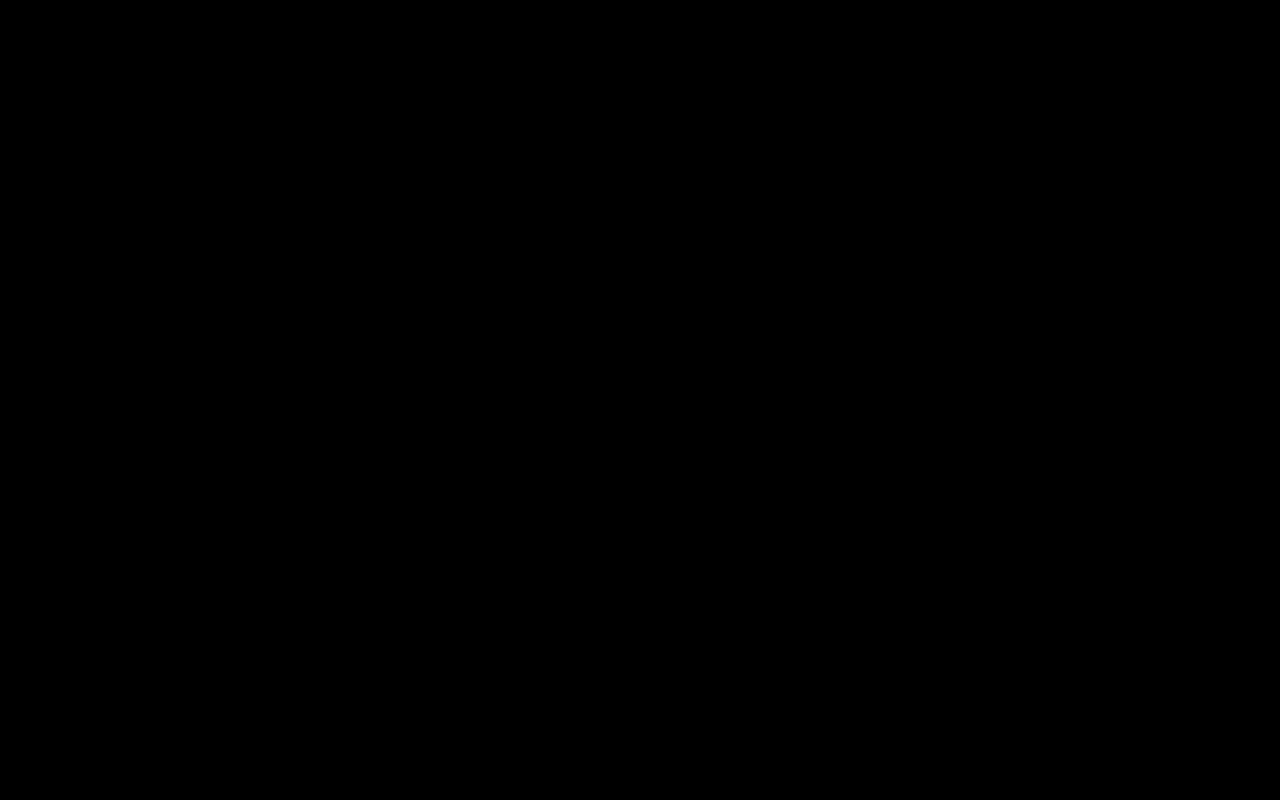
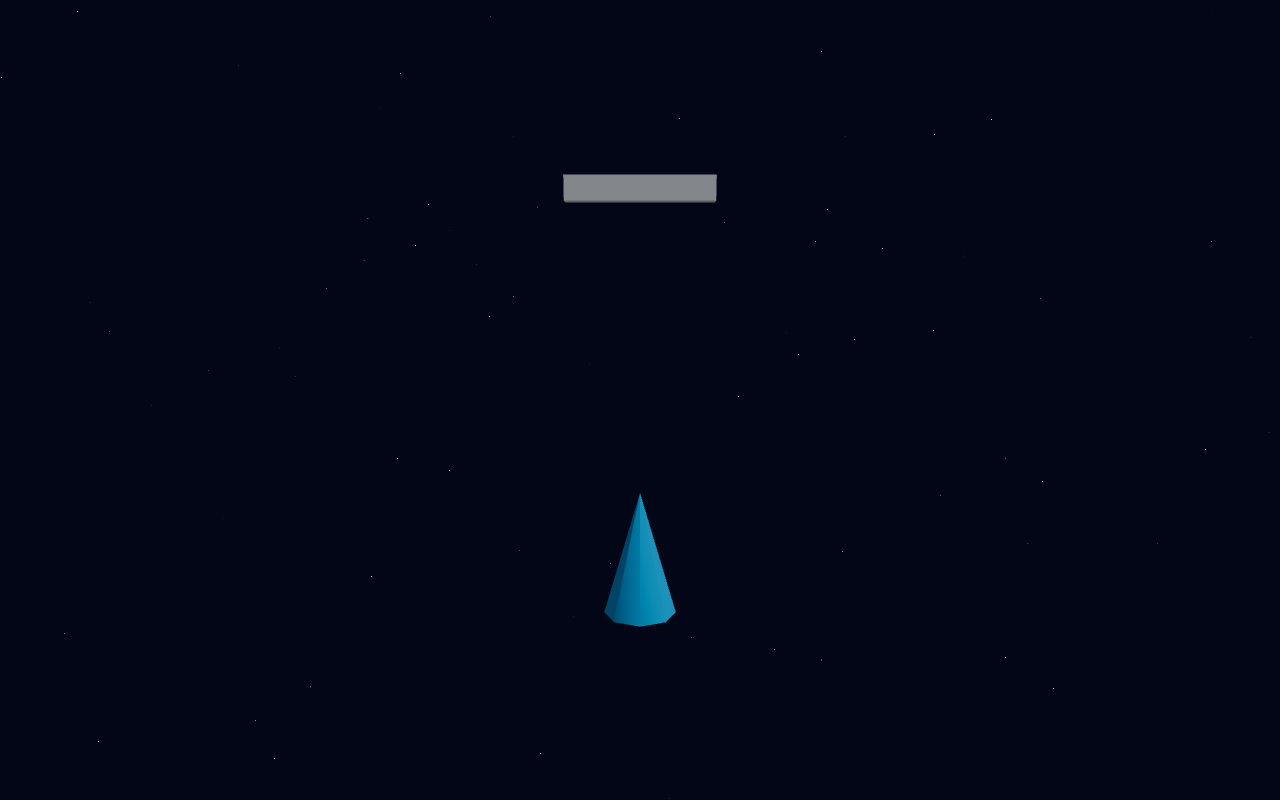
Before and after one commit to artugrande/noe-al-espacio, a Next.js app: page /dev/scene in a window 1280 px wide. Before the commit this address had no page. Built offline with nearby package versions, Linux system fonts and the light colour scheme.

Commit message:
feat(game): add R3F canvas and placeholder scene
Co-authored-by: Cursor <cursoragent@cursor.com>

```diff
--- /dev/null
+++ b/app/dev/scene/page.tsx
@@ -0,0 +1,7 @@
+"use client"
+
+import { GameCanvas } from "@/components/game/GameCanvas"
+
+export default function DevScenePage() {
+  return <GameCanvas />
+}
--- /dev/null
+++ b/components/game/GameCanvas.tsx
@@ -0,0 +1,21 @@
+"use client"
+
+import { Canvas } from "@react-three/fiber"
+import { Suspense } from "react"
+import { Scene } from "./Scene"
+
+export function GameCanvas() {
+  return (
+    <div className="absolute inset-0 bg-black">
+      <Canvas
+        dpr={[1, 1.5]}
+        camera={{ position: [0, 1.2, 8], fov: 50 }}
+        gl={{ antialias: true, powerPreference: "high-performance" }}
+      >
+        <Suspense fallback={null}>
+          <Scene />
+        </Suspense>
+      </Canvas>
+    </div>
+  )
+}
--- /dev/null
+++ b/components/game/Scene.tsx
@@ -0,0 +1,22 @@
+"use client"
+
+import { Stars } from "@react-three/drei"
+
+export function Scene() {
+  return (
+    <>
+      <color attach="background" args={["#020617"]} />
+      <ambientLight intensity={0.45} />
+      <directionalLight position={[4, 6, 2]} intensity={1.2} />
+      <Stars radius={80} depth={40} count={1200} factor={3} fade speed={0.6} />
+      <mesh position={[0, -1.5, 0]}>
+        <coneGeometry args={[0.35, 1.2, 8]} />
+        <meshStandardMaterial color="#38bdf8" />
+      </mesh>
+      <mesh position={[0, 2.5, -6]}>
+        <boxGeometry args={[2.4, 0.4, 0.4]} />
+        <meshStandardMaterial color="#e2e8f0" />
+      </mesh>
+    </>
+  )
+}
```
